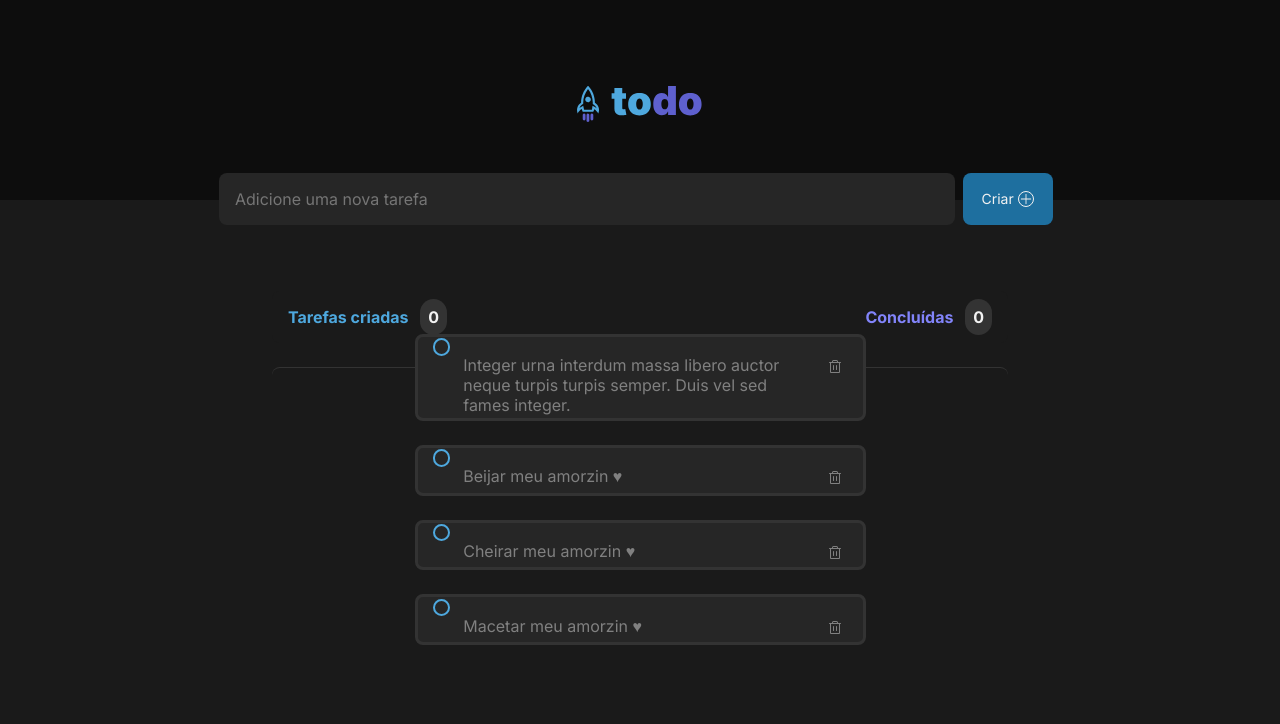
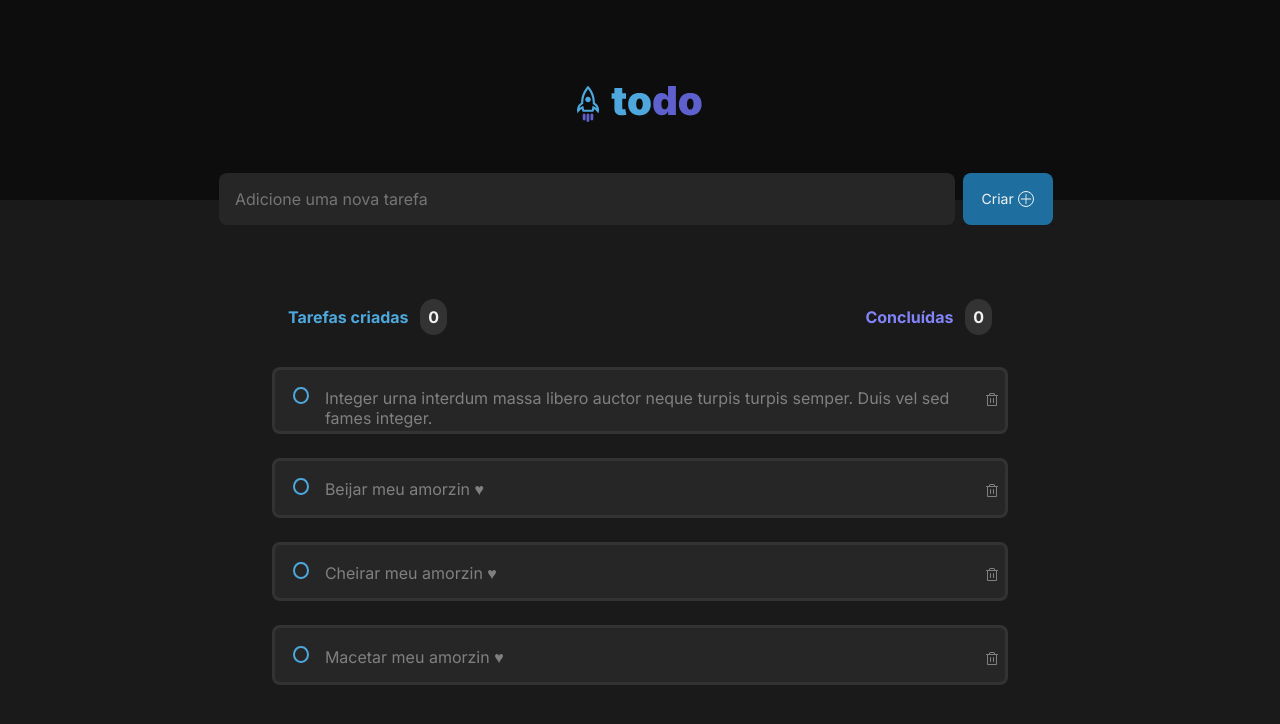
Before and after one commit to oliniski/to-do, a React (Vite) app: page / in a window 1280 px wide. Shown: the top 724 px of the page. Built offline with nearby package versions, Linux system fonts and the light colour scheme.

Commit message:
fixes: CSS

```diff
--- a/src/components/Task.module.css
+++ b/src/components/Task.module.css
@@ -1,5 +1,5 @@
 .task {
-  width: 28.1875rem;
+  width: 100%;
   background: var(--gray-500);
   padding: 0.15rem;
   border-radius: .5rem;
@@ -10,7 +10,7 @@
 }
 
 .task p {
-  width: 21.6875rem;
+  width: 100%;
   margin-top: 1rem;
 }
 
@@ -18,8 +18,8 @@
   -webkit-appearance: none;
   appearance: none;
   color: var(--blue);
-  width: 1.0906rem;
-  height: 1.0906rem;
+  width: 1.0625rem;
+  height: 1.0625rem;
   border: 0.15em solid var(--blue);
   border-radius: 100%;
   transform: translateY(-0.075em);
@@ -27,6 +27,7 @@
   display: flex;
   justify-content: center;
   align-items: center;
+  margin: 1rem;
 }
 
 .task input[type="checkbox"]:hover {
@@ -58,6 +59,7 @@
   display: flex;
   justify-content: center;
   align-items: center;
+  margin-left: 1rem;
 }
 
 .task .delete:hover {
--- a/src/components/Tasks.module.css
+++ b/src/components/Tasks.module.css
@@ -40,6 +40,15 @@
 
 .taskList {
   width: 100%;
+  display: flex;
+  flex-direction: column;
+  align-items: center;
+  justify-content: center;
+  gap: 1.5rem;
+}
+
+.emptyList {
+  width: 100%;
   height: 15.25rem;
   display: flex;
   flex-direction: column;
@@ -54,9 +63,8 @@
   align-items: center;
 }
 
-.taskList p {
+p {
   color: var(--gray-300);
-  margin: 0;
 }
 
 .bold {
```
